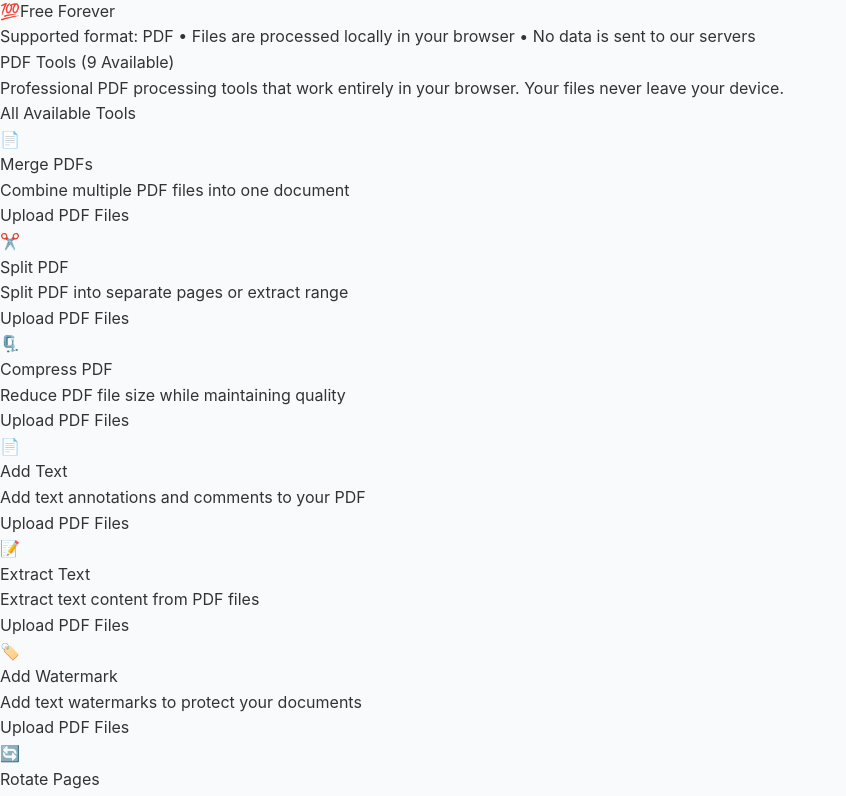
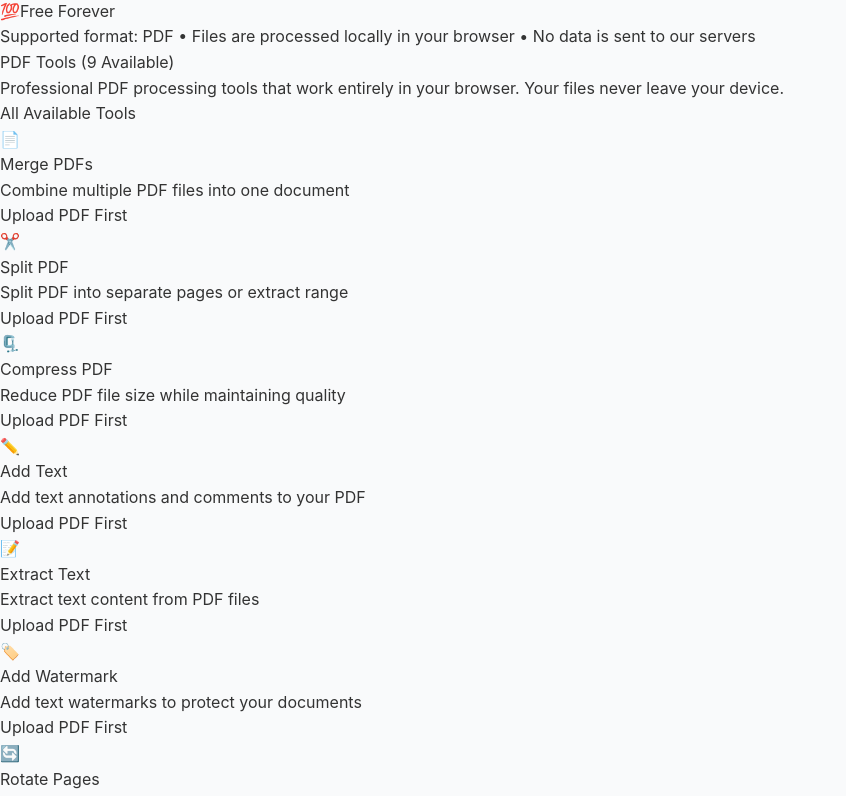
Before and after one commit to ulinycoin/clientpdf-pro, a React (Vite) app: page / in a window 1280 px wide. Shown: the part 1620-2416 px from the top of the page, without its empty margins (0-846 px from the left). Built offline with nearby package versions, Linux system fonts and the light colour scheme.

Commit message:
enhance: improve ToolCard design and interactivity

```diff
--- a/src/components/molecules/ToolCard.tsx
+++ b/src/components/molecules/ToolCard.tsx
@@ -19,26 +19,20 @@ const ToolCard: React.FC<ToolCardProps> = ({
   };
 
   const getIconDisplay = (iconType: string) => {
-    switch (iconType) {
-      case 'PDF':
-        return '📄';
-      case 'COMPRESS':
-        return '🗜️';
-      case 'SPLIT':
-        return '✂️';
-      case 'ROTATE':
-        return '🔄';
-      case 'WATERMARK':
-        return '🏷️';
-      case 'EXTRACT':
-        return '📋';
-      case 'TEXT':
-        return '📝';
-      case 'IMAGE':
-        return '🖼️';
-      default:
-        return '📄';
-    }
+    const iconMap = {
+      'PDF': '📄',
+      'COMPRESS': '🗜️',
+      'SPLIT': '✂️',
+      'ROTATE': '🔄',
+      'WATERMARK': '🏷️',
+      'EXTRACT': '📋',
+      'TEXT': '📝',
+      'IMAGE': '🖼️',
+      'MERGE': '📑',
+      'PAGES': '📄'
+    };
+
+    return iconMap[iconType as keyof typeof iconMap] || iconType || '📄';
   };
 
   const isDisabled = disabled || comingSoon;
@@ -46,47 +40,53 @@ const ToolCard: React.FC<ToolCardProps> = ({
   return (
     <div
       className={`
-        relative bg-white rounded-lg shadow-md border-2 p-6
-        transition-all duration-200
-        ${!isDisabled ? 'border-gray-200 hover:border-blue-300 hover:shadow-lg hover:-translate-y-1' : ''}
+        relative bg-white rounded-xl shadow-md border-2 p-6
+        transition-all duration-300 ease-in-out
+        ${!isDisabled ? 'border-gray-200 hover:border-blue-400 hover:shadow-xl hover:-translate-y-2 cursor-pointer' : ''}
         ${isDisabled ? 'border-gray-100 bg-gray-50' : ''}
         ${className}
+        flex flex-col justify-between h-full
       `}
+      onClick={!isDisabled ? handleClick : undefined}
     >
       {/* Coming Soon Badge */}
       {comingSoon && (
-        <div className="absolute top-4 right-4 z-10">
-          <span className="bg-yellow-100 text-yellow-800 text-xs font-medium px-2 py-1 rounded-full">
+        <div className="absolute -top-2 -right-2 z-10">
+          <span className="bg-gradient-to-r from-yellow-400 to-orange-400 text-white text-xs font-bold px-3 py-1 rounded-full shadow-lg">
             Coming Soon
           </span>
         </div>
       )}
 
+      {/* Top Section */}
+      <div className="flex-grow">
         {/* Icon */}
-      <div className={`text-4xl mb-4 text-center transition-opacity ${isDisabled ? 'opacity-40' : ''}`}>
+        <div className={`text-5xl mb-4 text-center transition-all duration-300 ${isDisabled ? 'opacity-40' : 'transform hover:scale-110'}`}>
           {getIconDisplay(icon)}
         </div>
 
         {/* Title */}
-      <h3 className={`text-xl font-semibold mb-2 text-center ${isDisabled ? 'text-gray-400' : 'text-gray-900'}`}>
+        <h3 className={`text-xl font-bold mb-3 text-center ${isDisabled ? 'text-gray-400' : 'text-gray-900'}`}>
           {title}
         </h3>
 
         {/* Description */}
-      <p className={`text-sm mb-6 text-center leading-relaxed ${isDisabled ? 'text-gray-400' : 'text-gray-600'}`}>
+        <p className={`text-sm mb-4 text-center leading-relaxed ${isDisabled ? 'text-gray-400' : 'text-gray-600'}`}>
           {description}
         </p>
+      </div>
 
-      {/* Action Button */}
-      <div className="text-center">
+      {/* Bottom Section - Action Button */}
+      <div className="mt-auto">
         <Button
           onClick={handleClick}
           disabled={isDisabled}
           variant={comingSoon ? 'outline' : disabled ? 'outline' : 'primary'}
           size="md"
           fullWidth
+          className="transition-all duration-200"
         >
-          {comingSoon ? 'Coming Soon' : disabled ? 'Upload PDF Files' : 'Start'}
+          {comingSoon ? 'Coming Soon' : disabled ? 'Upload PDF First' : 'Start Processing'}
         </Button>
       </div>
     </div>
```
Lines whose indentation alone changed are shown as unchanged.
